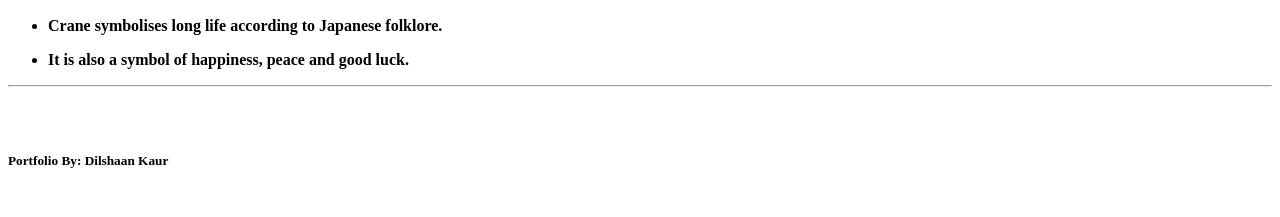
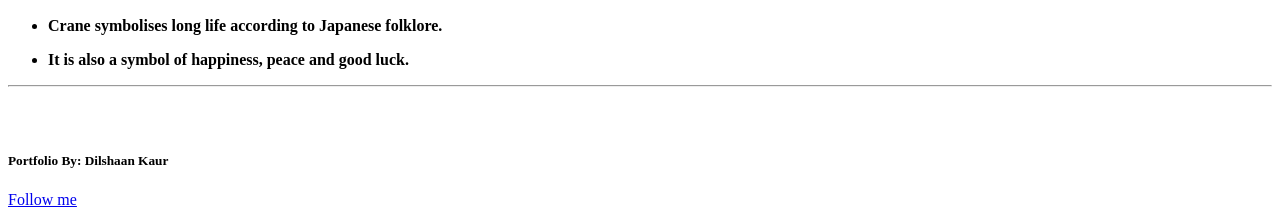
Before and after one commit to 123Dilshaan/Origami, a plain HTML site: page index.html in a window 1280 px wide. Shown: the part 833-1050 px from the top of the page. Before the commit the page ends 1024 px from the top, so only its background shows below. Drawn offline with Linux system fonts and the light colour scheme.

Commit message:
Add files via upload

```diff
--- a/index.html
+++ b/index.html
@@ -36,6 +36,8 @@
 <br>
 <h5>Portfolio By: Dilshaan Kaur</h5>
 
+<a href="https://www.youtube.com/channel/UCVYANg4bcC8rUKlUq0voqjA">Follow me</a>
+
 
 </body>
 </html>
```
